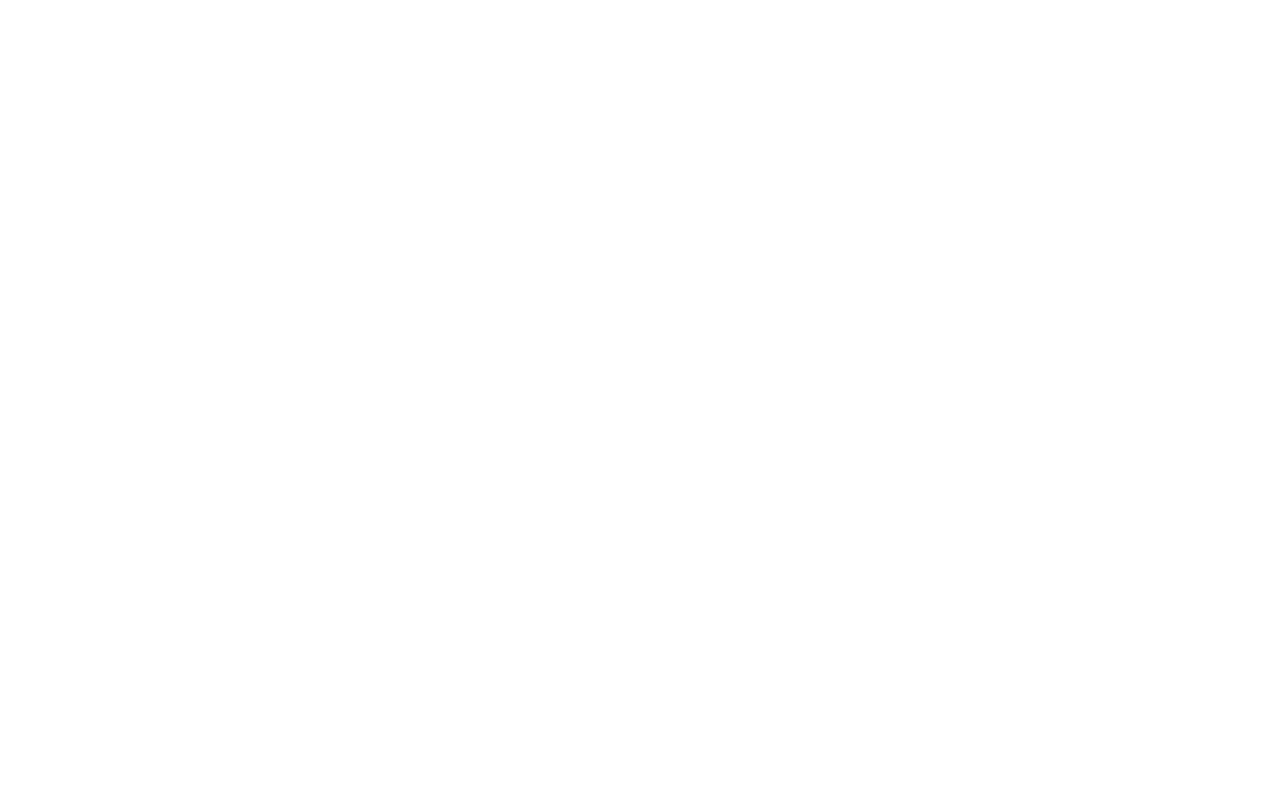
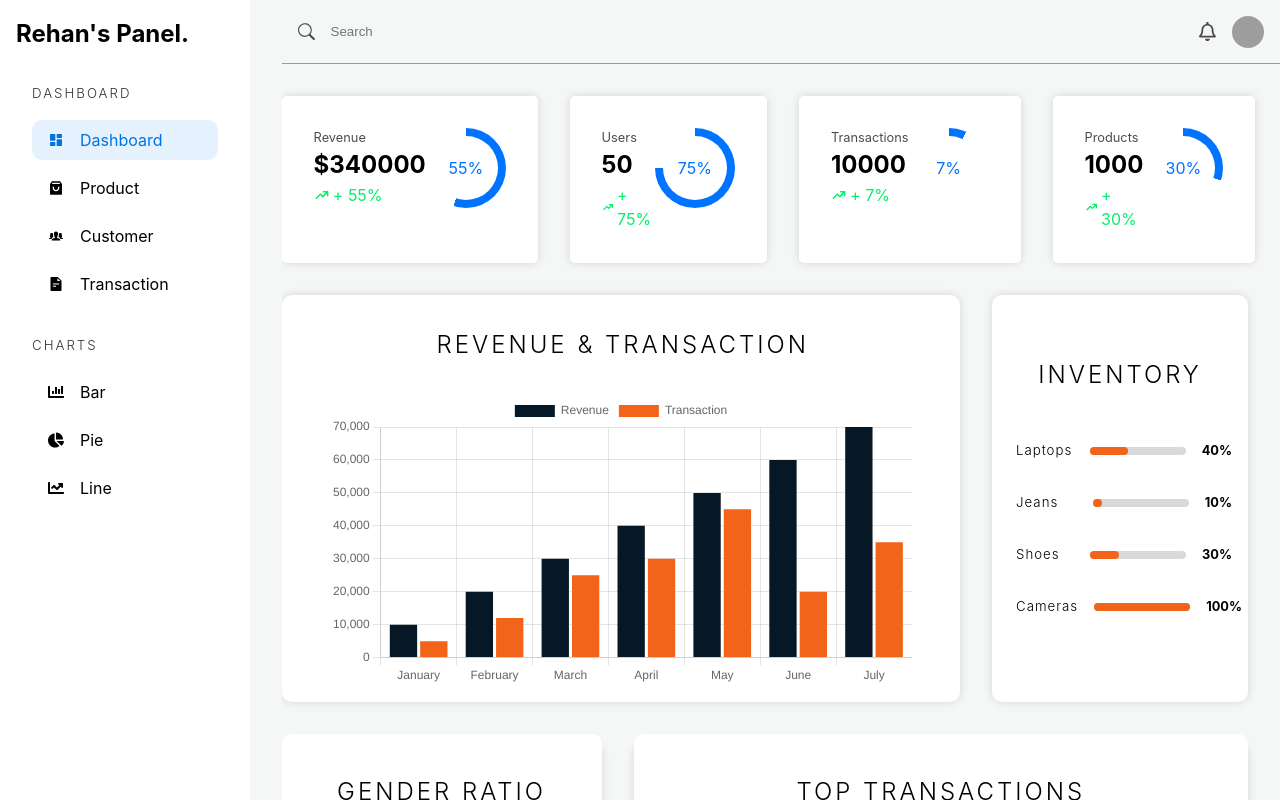
Before and after one commit to abrehan2/React-Dashboard, a React (Vite) app: page / in a window 1280 px wide. Before the commit this address had no page. Built offline with nearby package versions, Linux system fonts and the light colour scheme; grey boxes are pictures that could not be loaded.

Commit message:
CHORE: UPDATED THE MAIN ROUTE

```diff
--- a/src/App.tsx
+++ b/src/App.tsx
@@ -22,7 +22,7 @@
     <Router>
       <Suspense fallback={<Loader />}>
         <Routes>
-          <Route path="/admin" element={<Dashboard />} index />
+          <Route path="/" element={<Dashboard />} index />
           <Route path="/admin/product" element={<Products />} />
           <Route path="/admin/customer" element={<Customers />} />
           <Route path="/admin/transaction" element={<Transaction />} />
--- a/src/utils/navContents.tsx
+++ b/src/utils/navContents.tsx
@@ -16,7 +16,7 @@
 // DASHBOARD -
 export const DashboardContents: ListProps[] = [
   {
-    url: "/admin",
+    url: "/",
     text: "Dashboard",
     Icon: RiDashboardFill,
     id: Math.random() * 100,
--- a/vite.config.ts
+++ b/vite.config.ts
@@ -4,5 +4,5 @@
 // https://vitejs.dev/config/
 export default defineConfig({
   plugins: [react()],
-  base: "/admin",
+
 });
```
